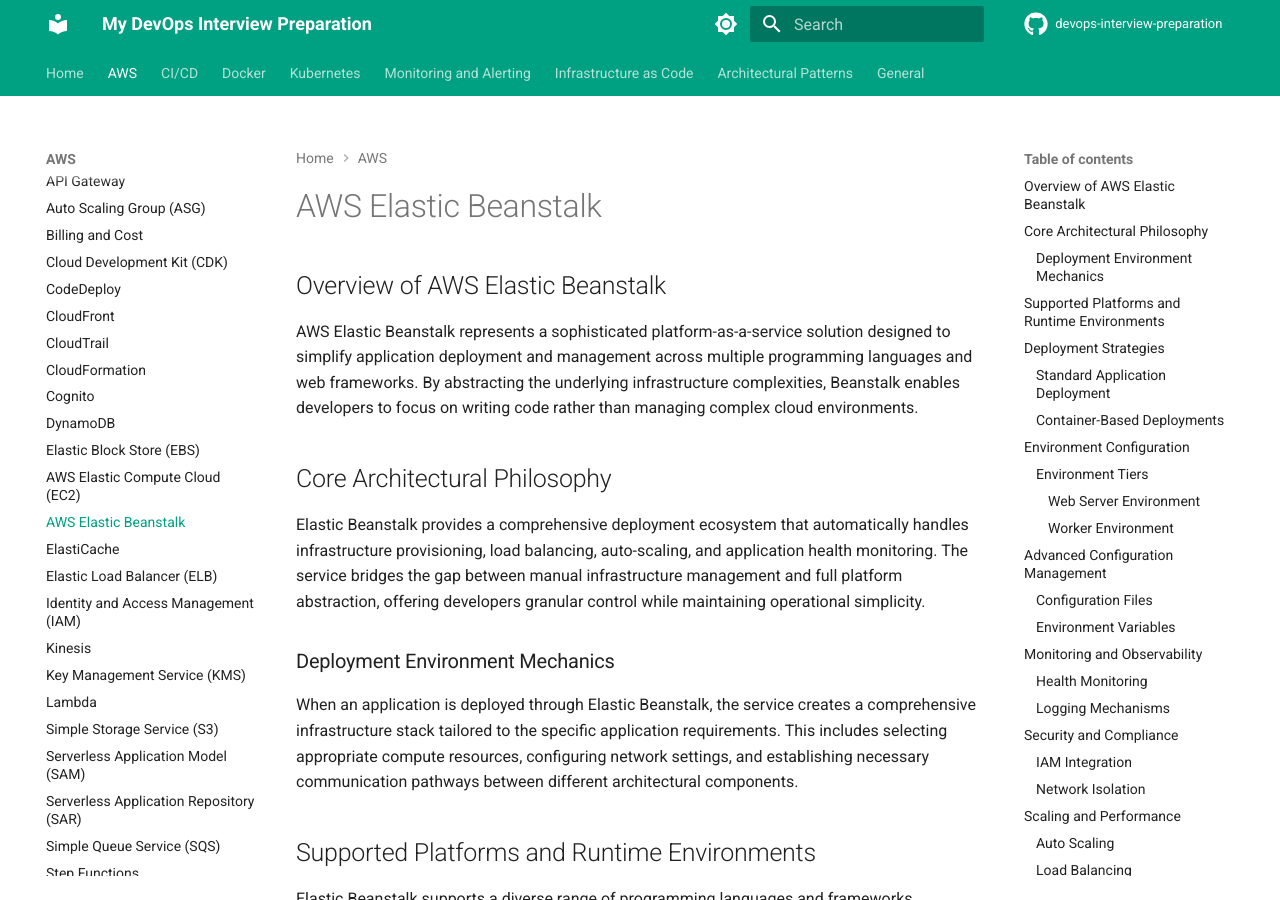
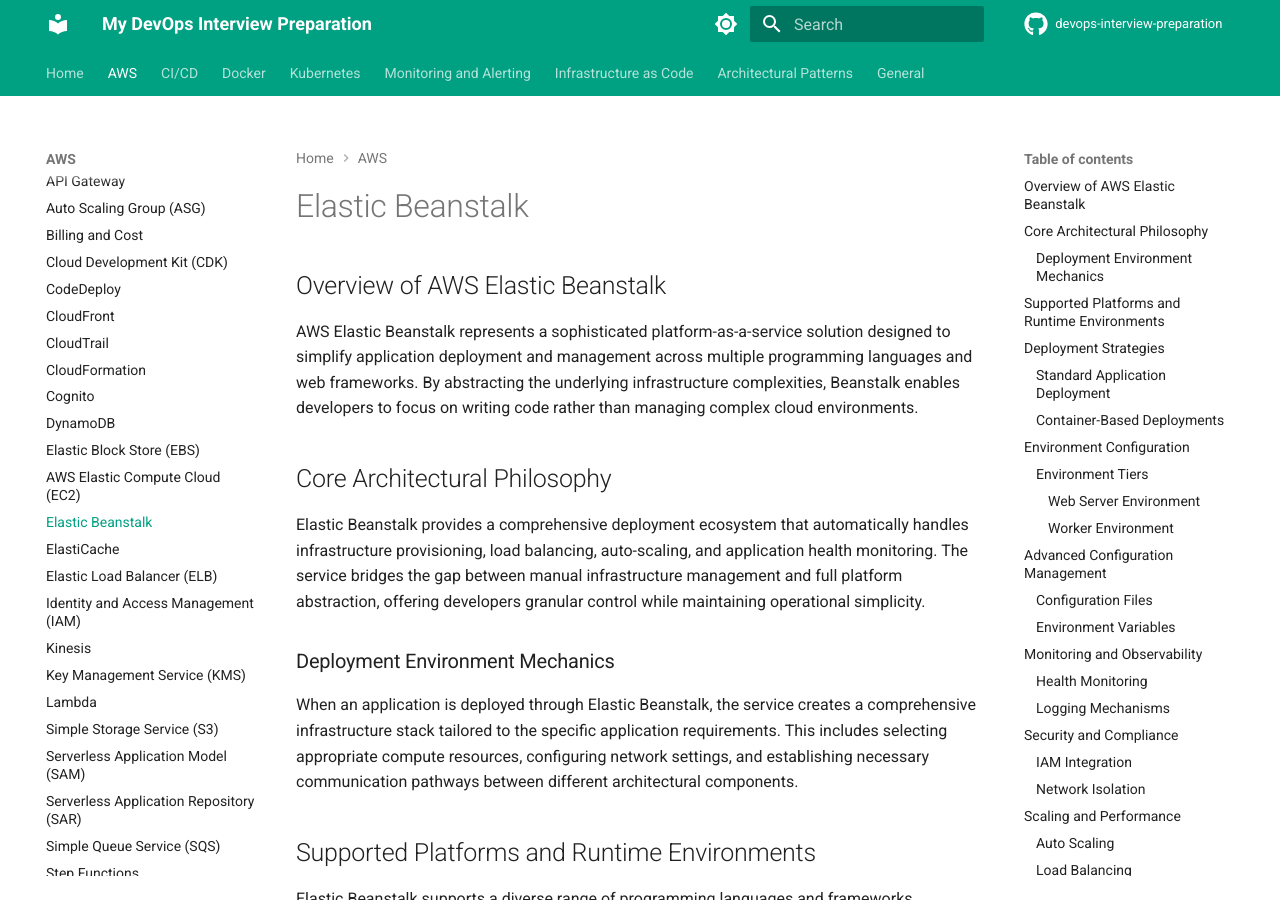
Before and after one commit to alelapi/devops-interview-preparation, an MkDocs documentation site: the page built from docs/aws/elastic_beanstalk.md, in a window 1280 px wide and 900 px high. Built offline with MkDocs 1.6.1 and Material for MkDocs 9.7.7, drawn with Linux system fonts in a browser that asks for light colours; comment, search, counter and statistics services are not loaded.

Commit message:
fix title

```diff
--- a/docs/aws/elastic_beanstalk.md
+++ b/docs/aws/elastic_beanstalk.md
@@ -1,4 +1,4 @@
-# AWS Elastic Beanstalk
+# Elastic Beanstalk
 
 ## Overview of AWS Elastic Beanstalk
 
```
